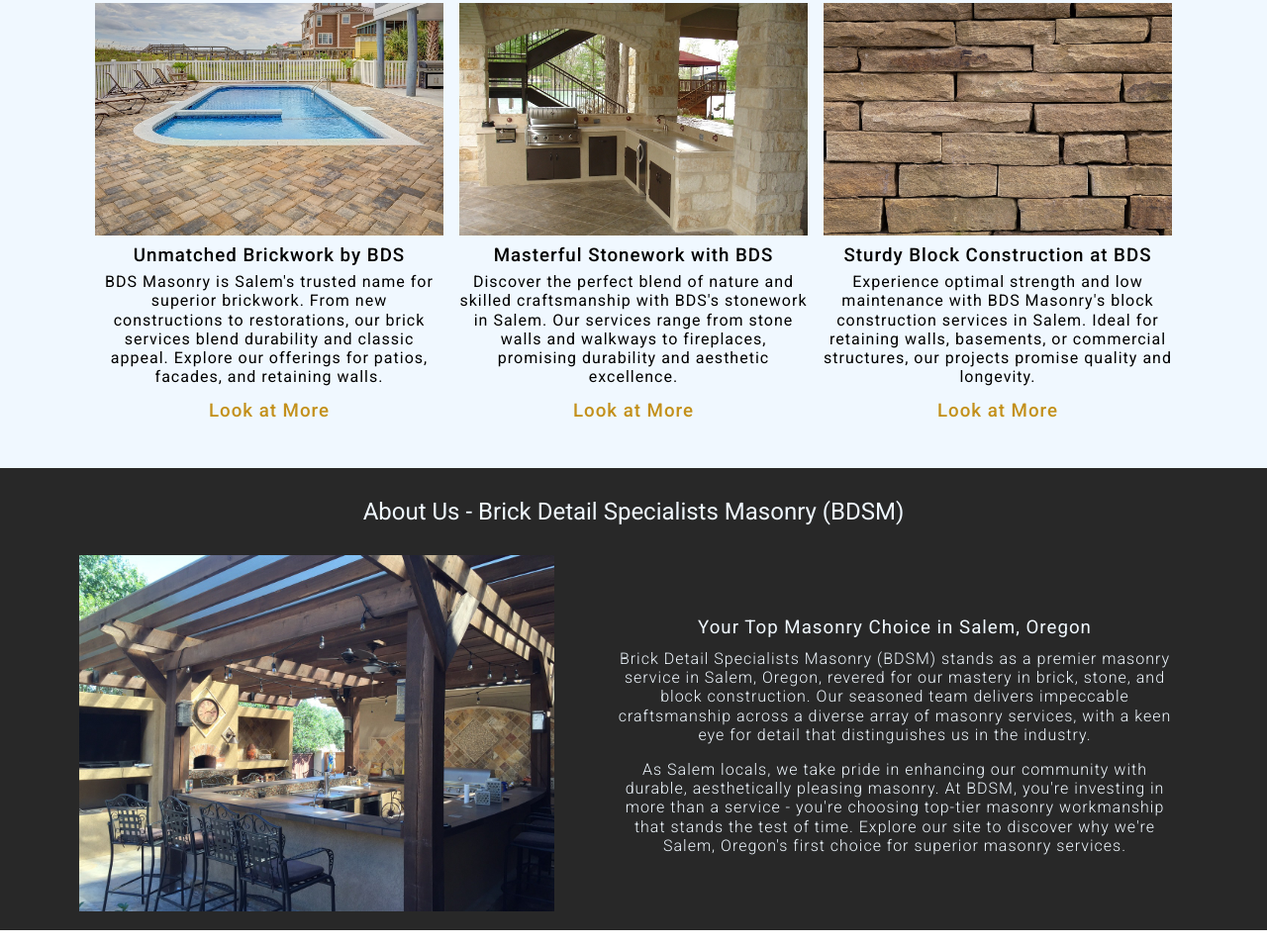
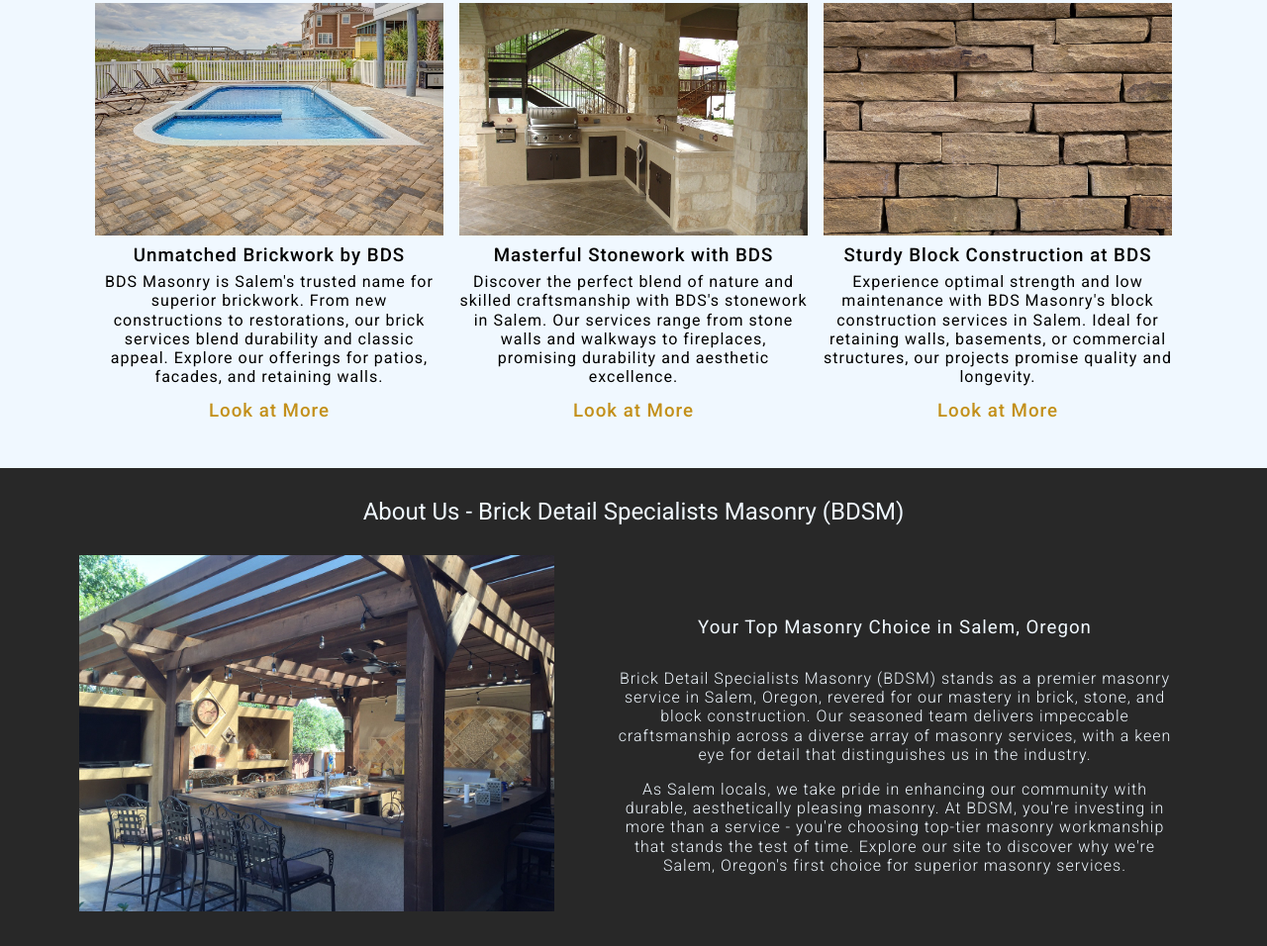
Before and after one commit to Benito-Flores/bdsmansory-website-project, a plain HTML site: page index.html in a window 1280 px wide. Shown: the part 837-1793 px from the top of the page at 99% size. Drawn offline with Linux system fonts and the light colour scheme.

Commit message:
Add files via upload

```diff
--- a/style.css
+++ b/style.css
@@ -320,11 +320,16 @@
     gap: 3em;
     justify-content: center;
     align-items: center;
+    margin-bottom: 1rem;
   }
 
   .about-us-content-container {
     max-width: 50%;
     margin-inline: auto;
+  }
+
+  .about-us-title {
+    margin-block: 2rem;
   }
 
 }
```
Also changed, not shown: index.html (+0 -2 lines).
